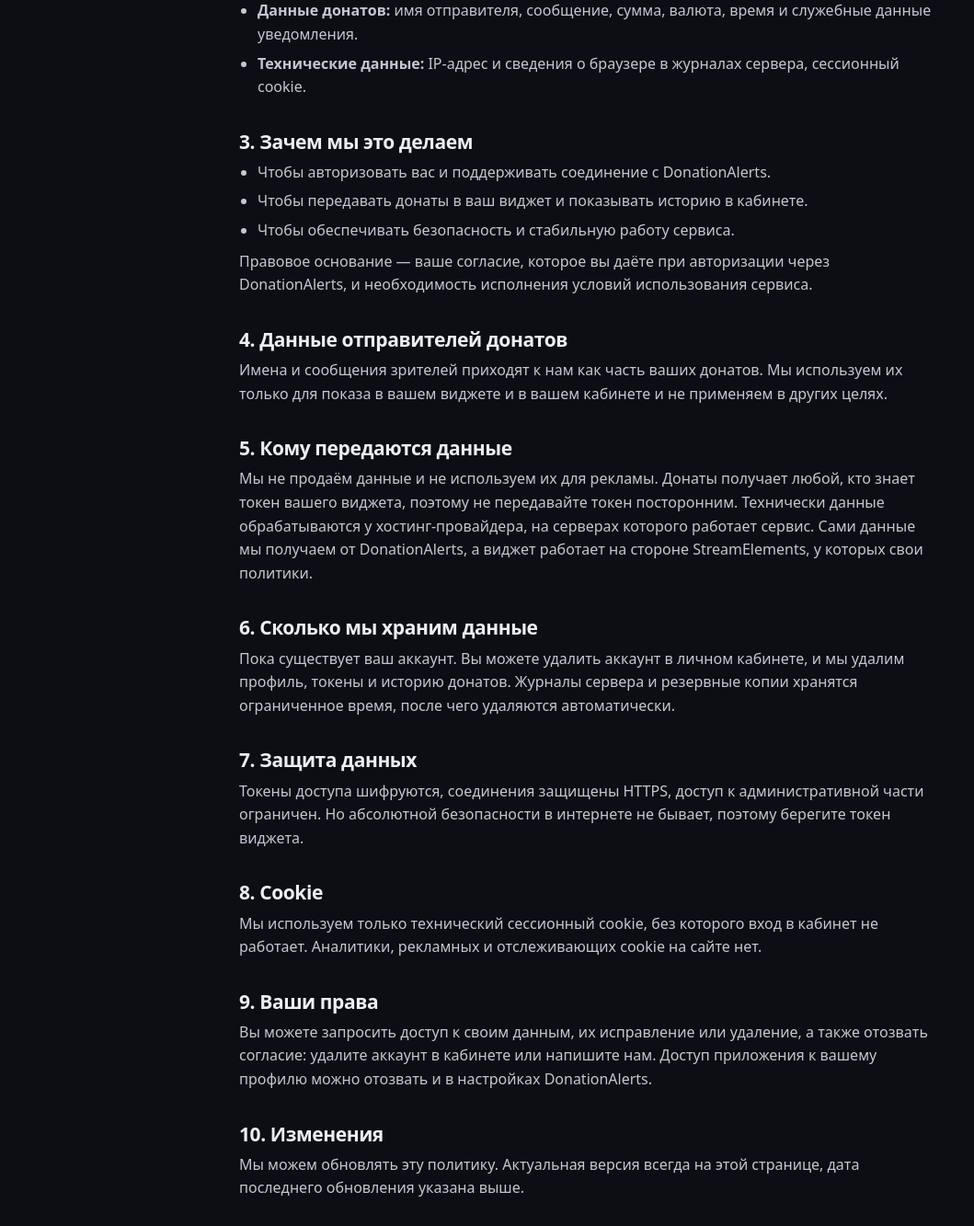
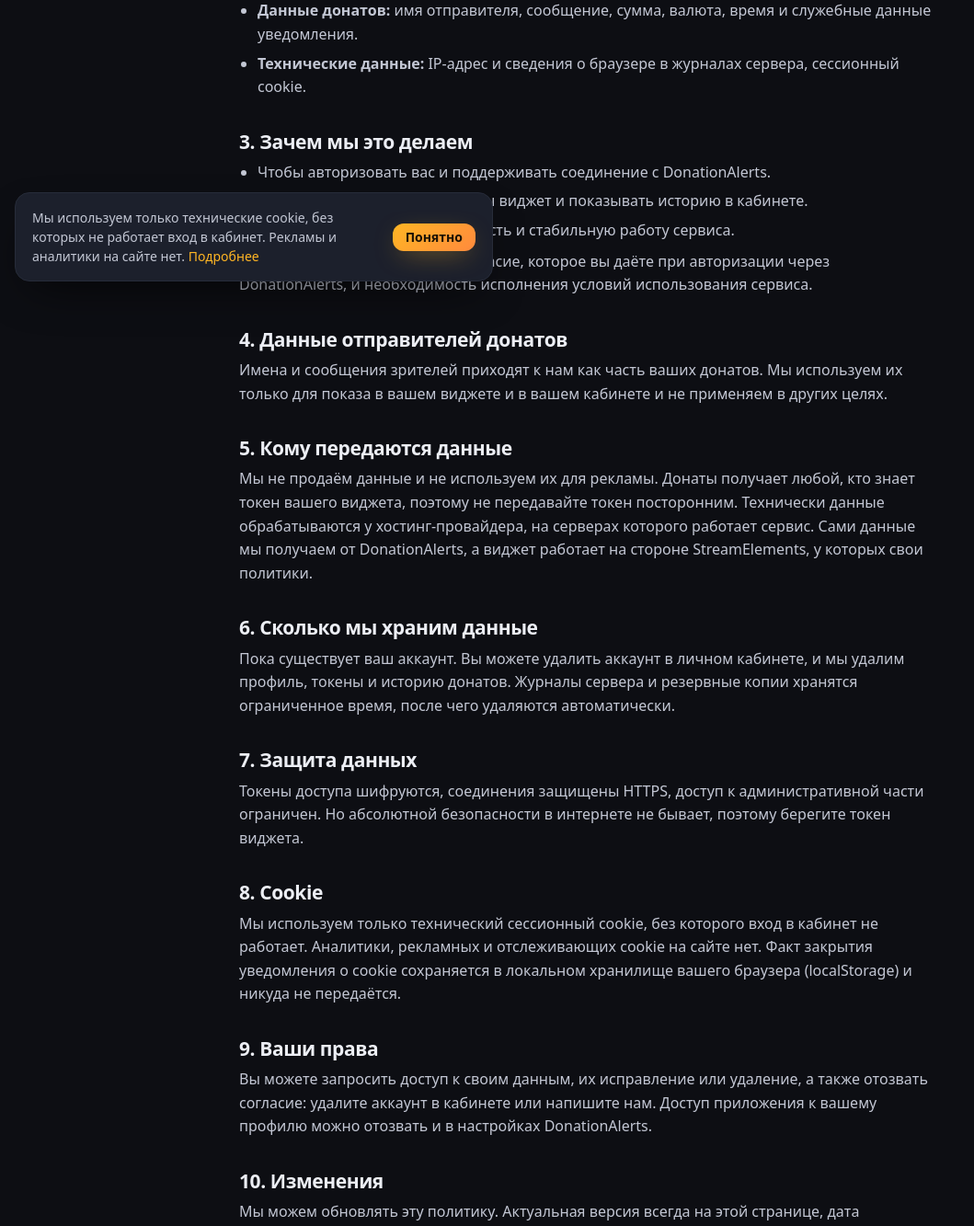
Before and after one commit to Shinoii/DAbridge, a Laravel app: page /privacy in a window 1280 px wide. Shown: the part 478-1811 px from the top of the page at 92% size, without its empty margins (0-1059 px from the left). Run offline with Laravel 12, Linux system fonts and the light colour scheme.

Commit message:
add cookie banner

```diff
--- a/public/css/site.css
+++ b/public/css/site.css
@@ -100,3 +100,14 @@ main{flex:1;padding:clamp(24px,5vw,56px) 0}
   *{animation:none!important;transition:none!important}
   .rise{opacity:1;transform:none}.line i{display:none}
 }
+
+/* cookie banner */
+.cookie{position:fixed;left:16px;bottom:16px;z-index:50;max-width:520px;display:flex;align-items:center;gap:16px;padding:16px 18px;background:var(--card2);border:1px solid var(--line);border-radius:var(--r);box-shadow:0 20px 50px -20px rgba(0,0,0,.8);animation:cookie-in .5s cubic-bezier(.2,.7,.2,1) .6s both;transition:opacity .3s,transform .3s}
+.cookie[hidden]{display:none}
+.cookie p{margin:0;font-size:14px;color:#c3c7d4;line-height:1.5}
+.cookie .btn{flex:none}
+.cookie.out{opacity:0;transform:translateY(12px)}
+@keyframes cookie-in{from{opacity:0;transform:translateY(16px)}to{opacity:1;transform:none}}
+@media (max-width:560px){
+    .cookie{left:12px;right:12px;bottom:12px;flex-direction:column;align-items:stretch;text-align:left}
+}
--- a/resources/views/pages/privacy.blade.php
+++ b/resources/views/pages/privacy.blade.php
@@ -38,7 +38,7 @@
     <p>Токены доступа шифруются, соединения защищены HTTPS, доступ к административной части ограничен. Но абсолютной безопасности в интернете не бывает, поэтому берегите токен виджета.</p>
 
     <h2>8. Cookie</h2>
-    <p>Мы используем только технический сессионный cookie, без которого вход в кабинет не работает. Аналитики, рекламных и отслеживающих cookie на сайте нет.</p>
+    <p>Мы используем только технический сессионный cookie, без которого вход в кабинет не работает. Аналитики, рекламных и отслеживающих cookie на сайте нет. Факт закрытия уведомления о cookie сохраняется в локальном хранилище вашего браузера (localStorage) и никуда не передаётся.</p>
 
     <h2>9. Ваши права</h2>
     <p>Вы можете запросить доступ к своим данным, их исправление или удаление, а также отозвать согласие: удалите аккаунт в кабинете или напишите нам. Доступ приложения к вашему профилю можно отозвать и в настройках DonationAlerts.</p>
--- /dev/null
+++ b/resources/views/partials/cookie-banner.blade.php
@@ -0,0 +1,26 @@
+<div id="cookie-banner" class="cookie" role="region" aria-label="Уведомление о cookie" hidden>
+    <p>
+        Мы используем только технические cookie, без которых не работает вход в кабинет.
+        Рекламы и аналитики на сайте нет.
+        <a href="{{ route('privacy') }}">Подробнее</a>
+    </p>
+    <button type="button" class="btn btn-primary btn-sm" id="cookie-ok">Понятно</button>
+</div>
+
+<script>
+    (function () {
+        var KEY = 'cookie-notice-ok';
+        var banner = document.getElementById('cookie-banner');
+        var seen = false;
+
+        try { seen = localStorage.getItem(KEY) === '1'; } catch (e) {}
+        if (seen) return;
+
+        banner.hidden = false;
+        document.getElementById('cookie-ok').addEventListener('click', function () {
+            try { localStorage.setItem(KEY, '1'); } catch (e) {}
+            banner.classList.add('out');
+            setTimeout(function () { banner.hidden = true; }, 300);
+        });
+    })();
+</script>
--- a/resources/views/site.blade.php
+++ b/resources/views/site.blade.php
@@ -51,5 +51,6 @@
         <small>Сервис не связан с DonationAlerts и StreamElements. Все названия принадлежат их владельцам.</small>
     </div>
 </footer>
+@include('partials.cookie-banner')
 </body>
 </html>
```
